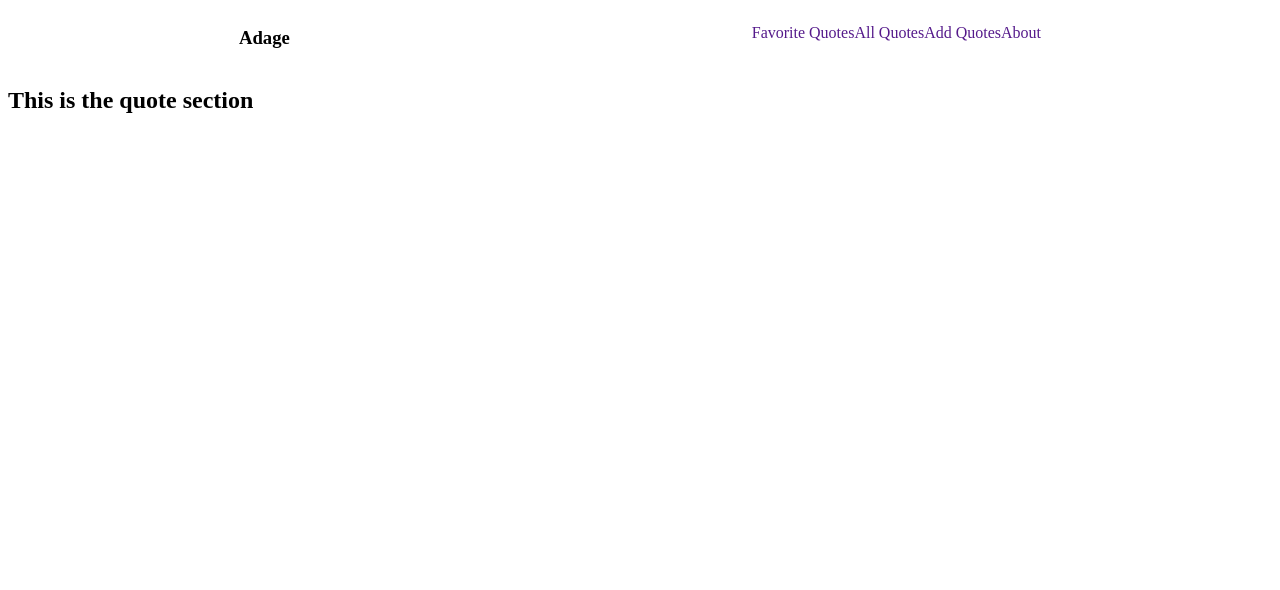
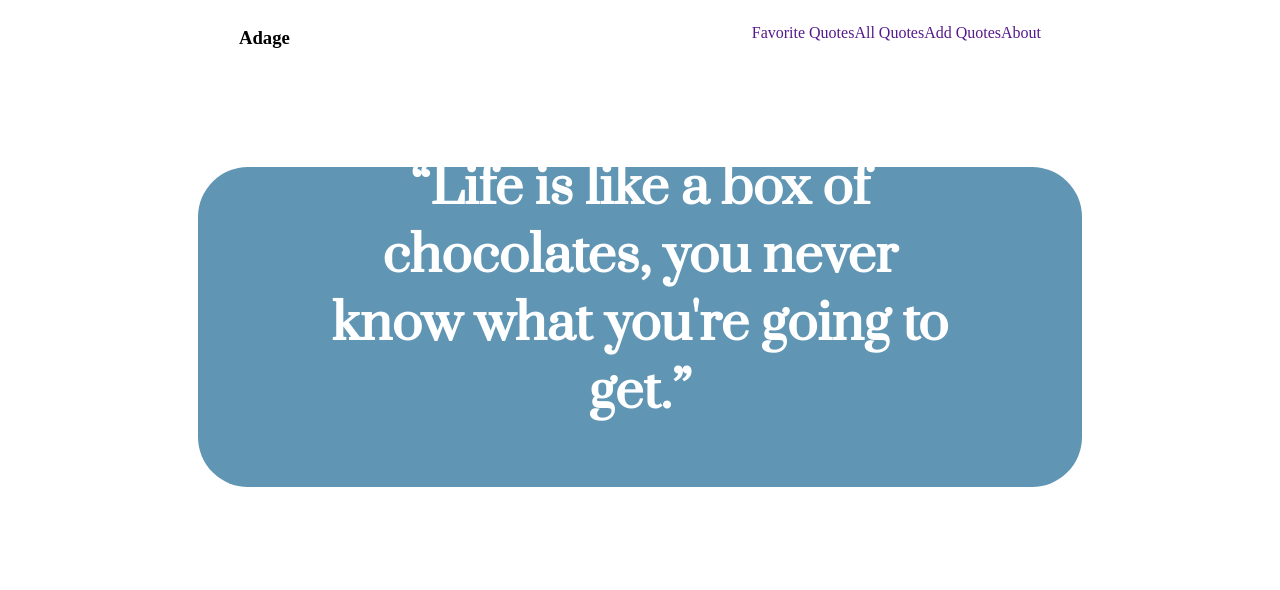
Before and after one commit to ElyseGalizio/Adage, a plain HTML site: page index.html in a window 1280 px wide. Drawn offline with Linux system fonts and the light colour scheme.

Commit message:
Adapted quotes section based on previous design

```diff
--- a/index.html
+++ b/index.html
@@ -5,6 +5,9 @@
     <meta http-equiv="X-UA-Compatible" content="IE=edge">
     <meta name="viewport" content="width=device-width, initial-scale=1.0">
     <link href="style.css" rel="stylesheet">
+    <link rel="preconnect" href="https://fonts.googleapis.com">
+    <link rel="preconnect" href="https://fonts.gstatic.com" crossorigin>
+    <link href="https://fonts.googleapis.com/css2?family=Prata&display=swap" rel="stylesheet">
     <title>Adage</title>
 </head>
 
@@ -17,11 +20,12 @@
             <li><a href="">Add Quotes</a></li>
             <li><a href="">About</a></li>
         </ul>
-
     </navbar>
-
-    <section id="quote">
-        <h1>This is the quote section</h1>
+    <section id="quotes-section">
+        <div id="quotes-diplay">
+            <h1 class="quote"> “Life is like a box of chocolates, you never know what you're going to get.”</h1>
+            <h2 class="author"> Forrest Gump.</h3>
+        </div>
     </section>
 
 </body>
--- a/style.css
+++ b/style.css
@@ -22,3 +22,41 @@ a {
     justify-content: flex-end;
     align-content: center;
 }
+
+
+#quotes-section{
+    background-color: #ffffff;
+    height: 65vh;
+    width: 100%;
+    display: flex;
+    justify-content: center;
+    align-items: center;
+
+}
+
+#quotes-diplay {
+    background-color: #6096B4;
+    height: 40vh;
+    width: 70%;
+    border-radius: 50px;
+    margin: auto;
+    display: flex;
+    flex-direction: column;
+    justify-content: center;
+    align-items: center;
+    padding: 10%;
+}
+
+.quote, .author{
+    font-family: 'Prata', serif;
+    color: #ffffff;
+}
+
+.quote{
+    text-align: center;
+    font-size: 50px;
+}
+
+.author{
+    font-size: 25px;
+}
```
